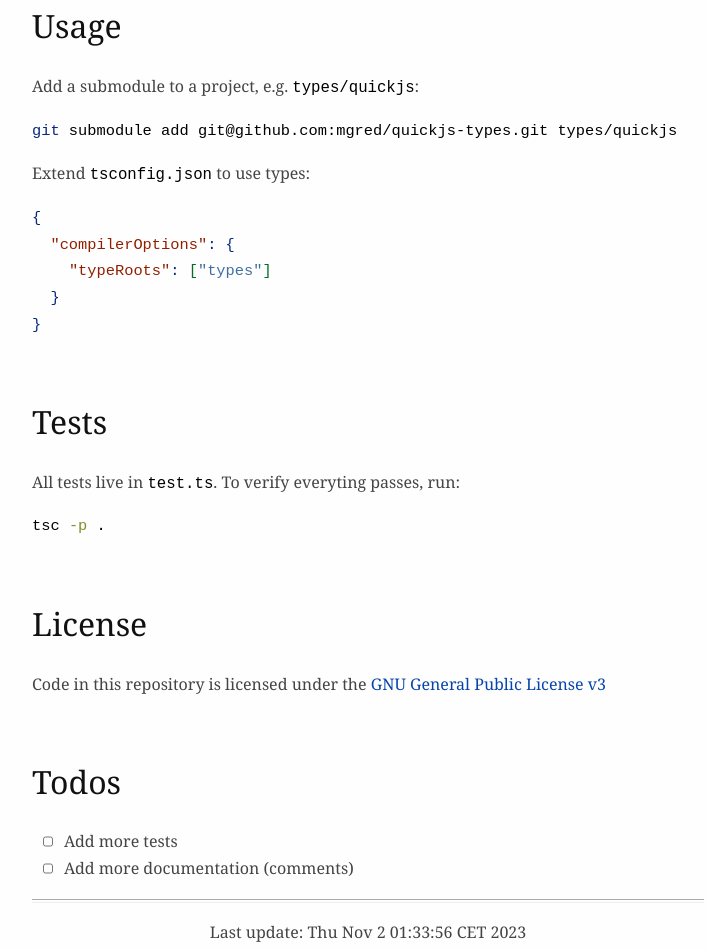
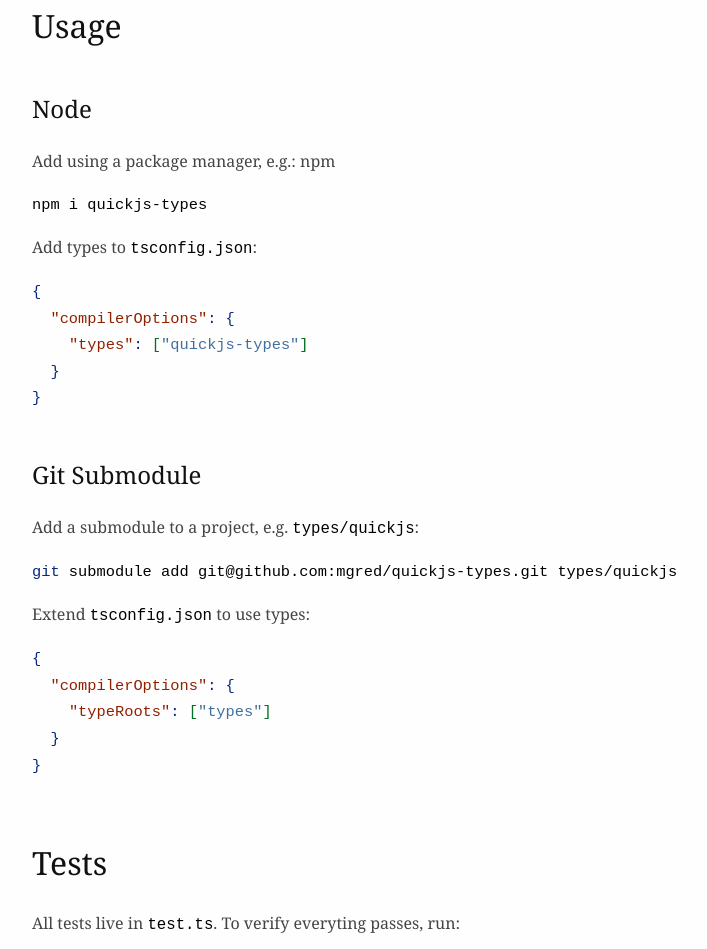
Before and after one commit to mgred/quickjs-types, a plain HTML site: page index.html in a window 1280 px wide. Shown: the part 960-1909 px from the top of the page, without its empty margins (272-979 px from the left). Drawn offline with Linux system fonts and the light colour scheme.

Commit message:
deploy: 4ff6d8884a59d1070fb71c91193c30d2cf99726d

```diff
--- a/index.html
+++ b/index.html
@@ -103,21 +103,33 @@ href="https://www.gnu.org/licenses/gpl-3.0.en.html"><img
 src="https://img.shields.io/badge/License-GPL%20v3-yellow.svg"
 alt="GPLv3 License" /></a></p>
 <h2 id="usage">Usage</h2>
-<p>Add a submodule to a project, e.g. <code>types/quickjs</code>:</p>
+<h3 id="node">Node</h3>
+<p>Add using a package manager, e.g.: npm</p>
 <div class="sourceCode" id="cb1"><pre
-class="sourceCode bash"><code class="sourceCode bash"><span id="cb1-1"><a href="#cb1-1" aria-hidden="true" tabindex="-1"></a><span class="fu">git</span> submodule add git@github.com:mgred/quickjs-types.git types/quickjs</span></code></pre></div>
-<p>Extend <code>tsconfig.json</code> to use types:</p>
+class="sourceCode bash"><code class="sourceCode bash"><span id="cb1-1"><a href="#cb1-1" aria-hidden="true" tabindex="-1"></a><span class="ex">npm</span> i quickjs-types</span></code></pre></div>
+<p>Add types to <code>tsconfig.json</code>:</p>
 <div class="sourceCode" id="cb2"><pre
 class="sourceCode json"><code class="sourceCode json"><span id="cb2-1"><a href="#cb2-1" aria-hidden="true" tabindex="-1"></a><span class="fu">{</span></span>
 <span id="cb2-2"><a href="#cb2-2" aria-hidden="true" tabindex="-1"></a>  <span class="dt">&quot;compilerOptions&quot;</span><span class="fu">:</span> <span class="fu">{</span></span>
-<span id="cb2-3"><a href="#cb2-3" aria-hidden="true" tabindex="-1"></a>    <span class="dt">&quot;typeRoots&quot;</span><span class="fu">:</span> <span class="ot">[</span><span class="st">&quot;types&quot;</span><span class="ot">]</span></span>
+<span id="cb2-3"><a href="#cb2-3" aria-hidden="true" tabindex="-1"></a>    <span class="dt">&quot;types&quot;</span><span class="fu">:</span> <span class="ot">[</span><span class="st">&quot;quickjs-types&quot;</span><span class="ot">]</span></span>
 <span id="cb2-4"><a href="#cb2-4" aria-hidden="true" tabindex="-1"></a>  <span class="fu">}</span></span>
 <span id="cb2-5"><a href="#cb2-5" aria-hidden="true" tabindex="-1"></a><span class="fu">}</span></span></code></pre></div>
+<h3 id="git-submodule">Git Submodule</h3>
+<p>Add a submodule to a project, e.g. <code>types/quickjs</code>:</p>
+<div class="sourceCode" id="cb3"><pre
+class="sourceCode bash"><code class="sourceCode bash"><span id="cb3-1"><a href="#cb3-1" aria-hidden="true" tabindex="-1"></a><span class="fu">git</span> submodule add git@github.com:mgred/quickjs-types.git types/quickjs</span></code></pre></div>
+<p>Extend <code>tsconfig.json</code> to use types:</p>
+<div class="sourceCode" id="cb4"><pre
+class="sourceCode json"><code class="sourceCode json"><span id="cb4-1"><a href="#cb4-1" aria-hidden="true" tabindex="-1"></a><span class="fu">{</span></span>
+<span id="cb4-2"><a href="#cb4-2" aria-hidden="true" tabindex="-1"></a>  <span class="dt">&quot;compilerOptions&quot;</span><span class="fu">:</span> <span class="fu">{</span></span>
+<span id="cb4-3"><a href="#cb4-3" aria-hidden="true" tabindex="-1"></a>    <span class="dt">&quot;typeRoots&quot;</span><span class="fu">:</span> <span class="ot">[</span><span class="st">&quot;types&quot;</span><span class="ot">]</span></span>
+<span id="cb4-4"><a href="#cb4-4" aria-hidden="true" tabindex="-1"></a>  <span class="fu">}</span></span>
+<span id="cb4-5"><a href="#cb4-5" aria-hidden="true" tabindex="-1"></a><span class="fu">}</span></span></code></pre></div>
 <h2 id="tests">Tests</h2>
 <p>All tests live in <code>test.ts</code>. To verify everyting passes,
 run:</p>
-<div class="sourceCode" id="cb3"><pre
-class="sourceCode bash"><code class="sourceCode bash"><span id="cb3-1"><a href="#cb3-1" aria-hidden="true" tabindex="-1"></a><span class="ex">tsc</span> <span class="at">-p</span> .</span></code></pre></div>
+<div class="sourceCode" id="cb5"><pre
+class="sourceCode bash"><code class="sourceCode bash"><span id="cb5-1"><a href="#cb5-1" aria-hidden="true" tabindex="-1"></a><span class="ex">tsc</span> <span class="at">-p</span> .</span></code></pre></div>
 <h2 id="license">License</h2>
 <p>Code in this repository is licensed under the <a
 href="https://www.gnu.org/licenses/gpl-3.0.en.html">GNU General Public
@@ -127,6 +139,6 @@ License v3</a></p>
 <li><input type="checkbox" />Add more tests</li>
 <li><input type="checkbox" />Add more documentation (comments)</li>
 </ul>
-<hr /><p style='text-align: center;'>Last update: Thu Nov  2 01:33:56 CET 2023</p>
+<hr /><p style='text-align: center;'>Last update: Thu Nov  2 02:00:46 CET 2023</p>
 </body>
 </html>
```
Also changed, not shown: footer.html (+1 -1 lines).
